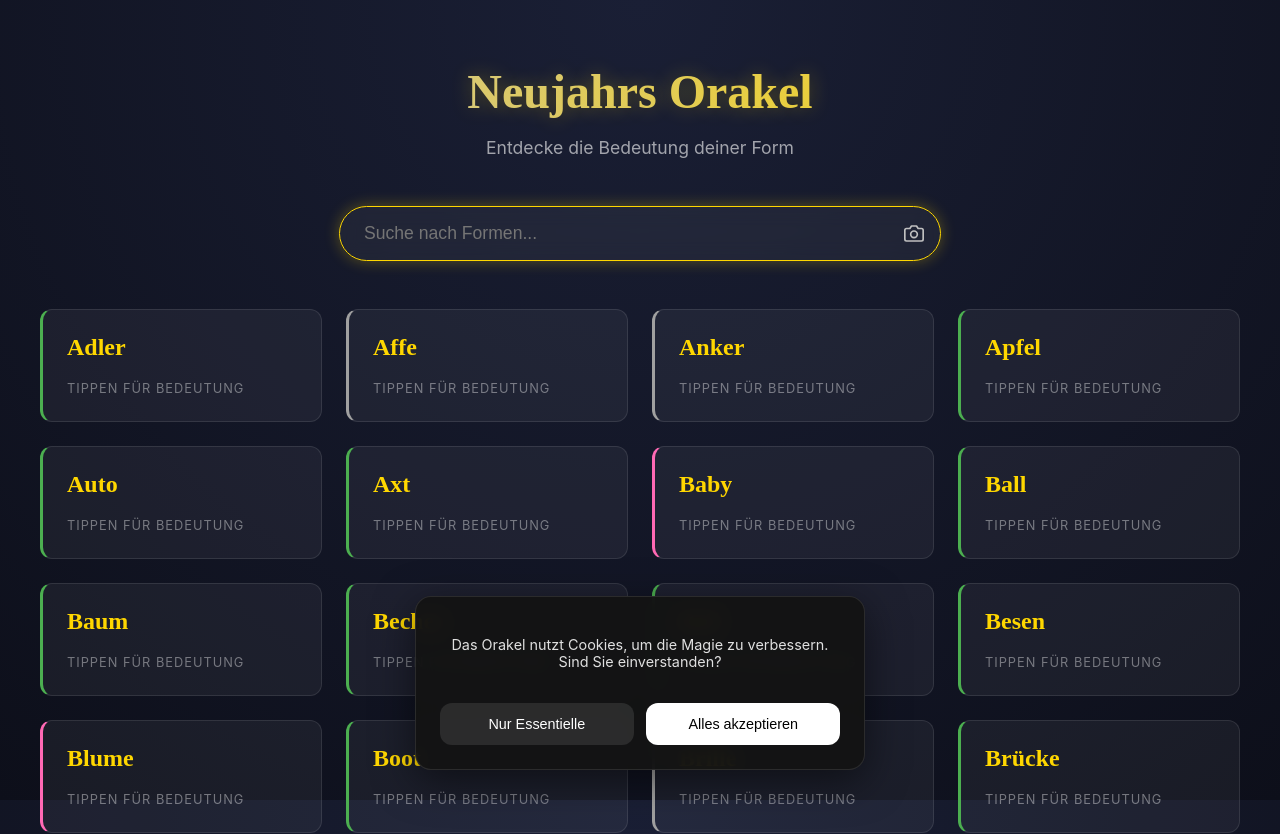
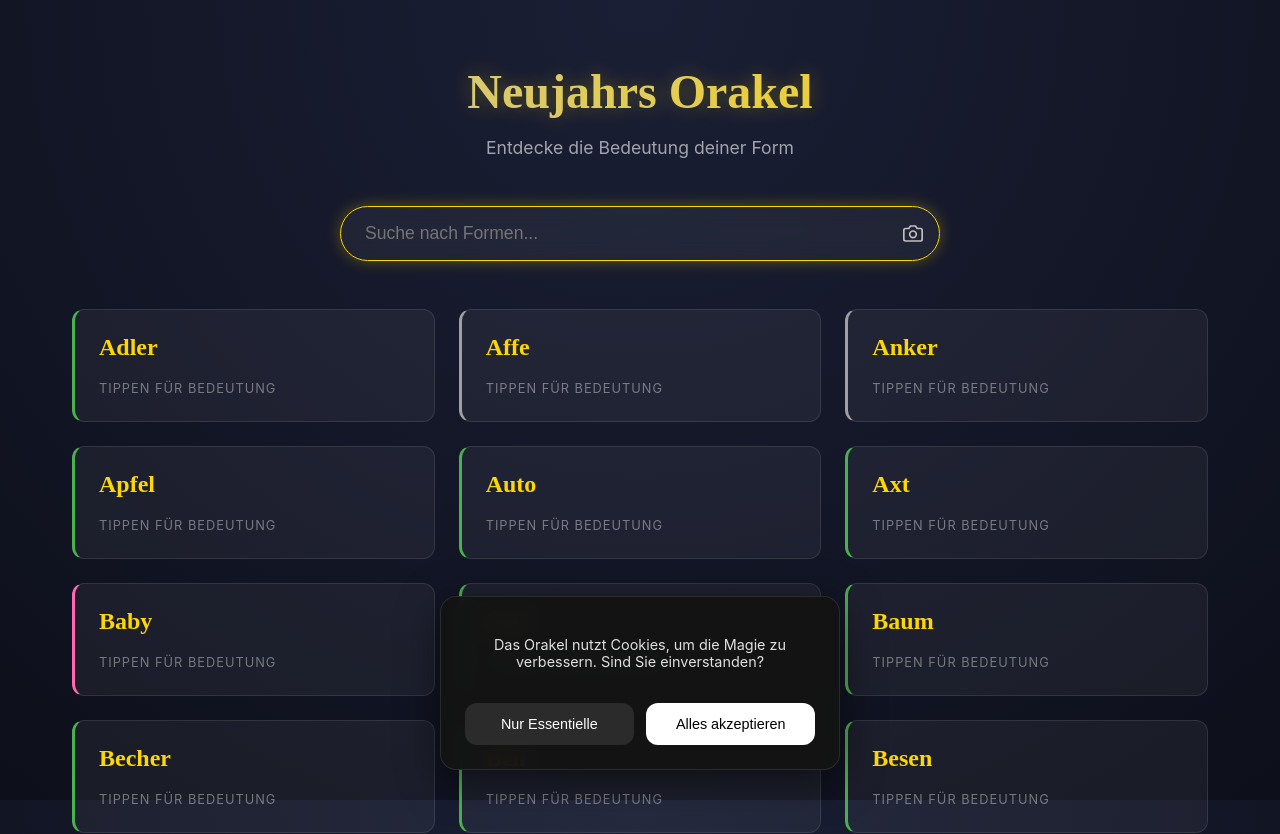
Before and after one commit to friewerts/molybdomancy, a React (Vite) app: page / in a window 1280 px wide. Shown: the top 834 px of the page. Built offline with nearby package versions, Linux system fonts and the light colour scheme.

Commit message:
fixed input box overflow issue

```diff
--- a/src/index.css
+++ b/src/index.css
@@ -10,10 +10,13 @@
   --font-serif: 'Playfair Display', serif;
 }
 
+*, *::before, *::after {
+  box-sizing: border-box;
+}
+
 
 html {
-  background-color: var(--bg-color); /* Fallback/Overscroll color */
-  height: 100%;
+  overflow-x: hidden;
 }
 
 body {
```
